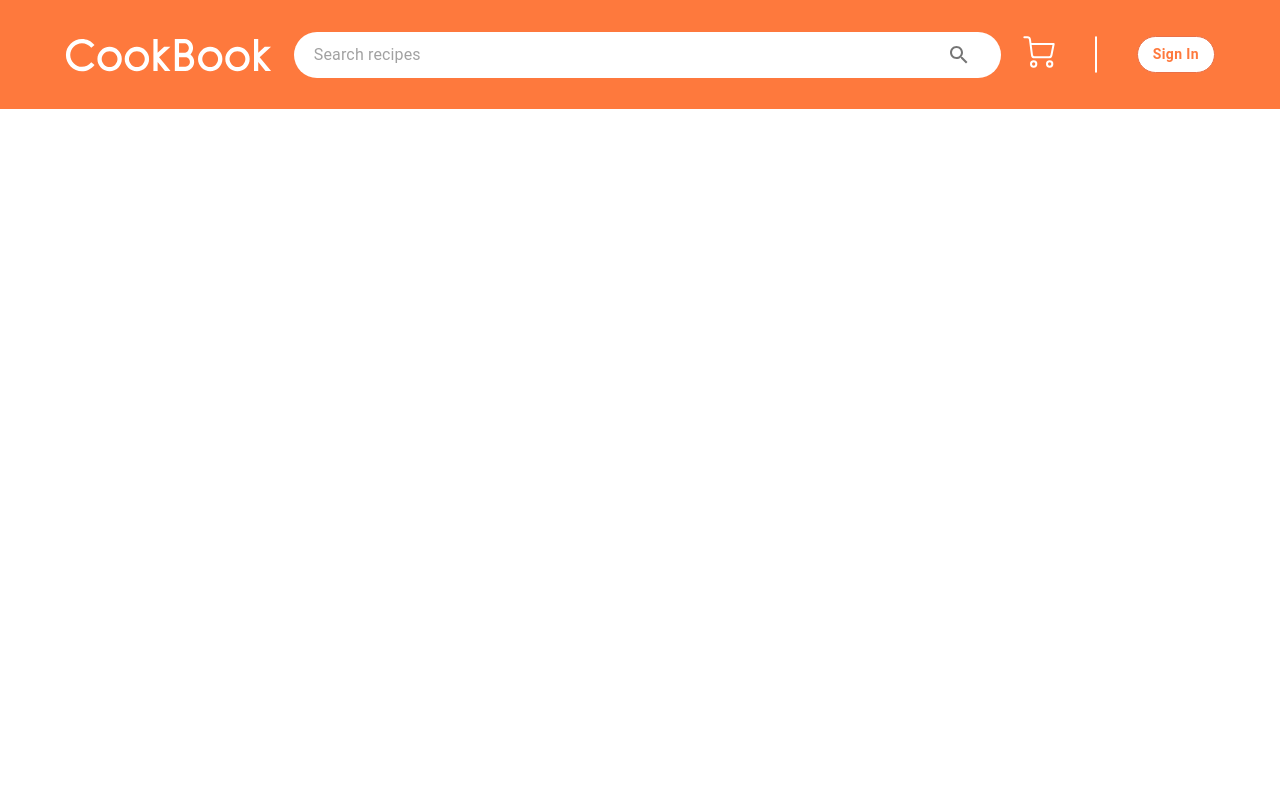
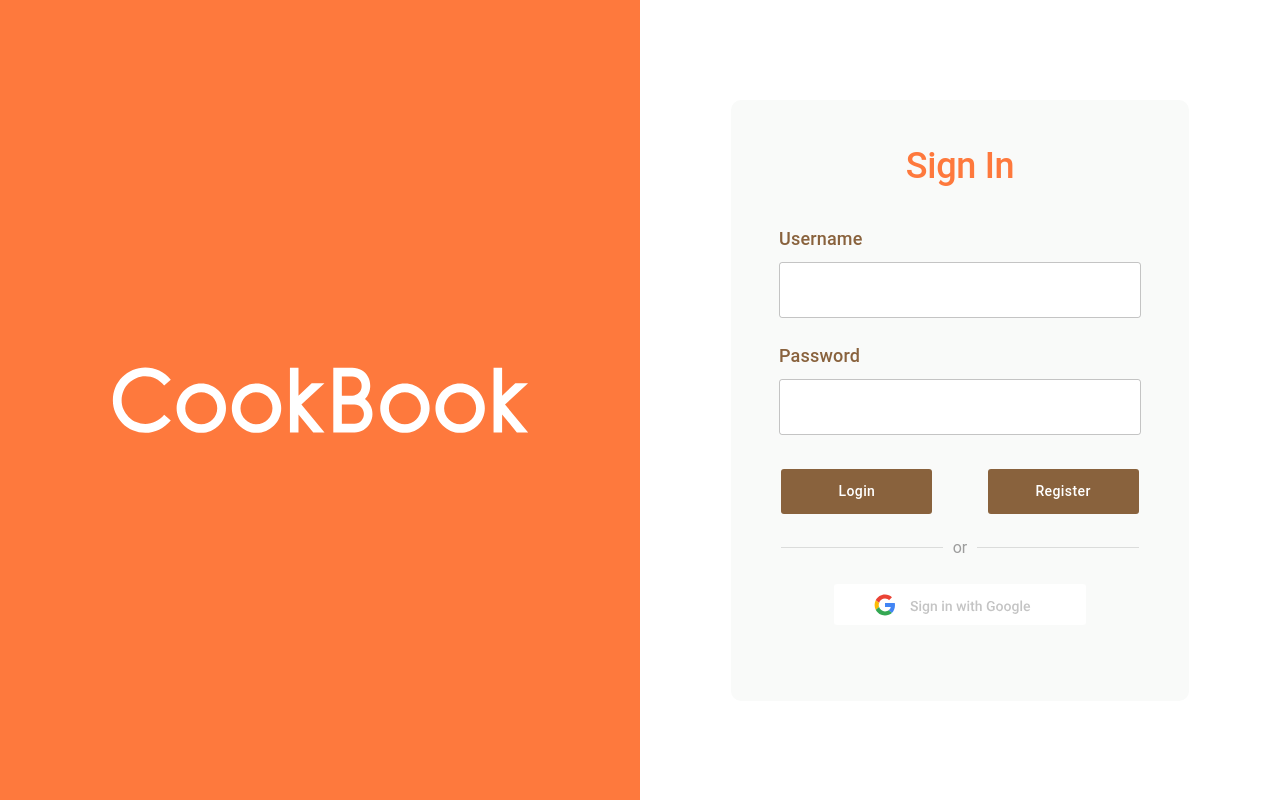
Before and after one commit to WWinarko/comp3900-CookBook, a React (Create React App) app in the folder frontend/cookbook/: page /login in a window 1280 px wide. Built offline with nearby package versions, Linux system fonts and the light colour scheme.

Commit message:
Completed Login UI

```diff
--- a/frontend/cookbook/src/App.jsx
+++ b/frontend/cookbook/src/App.jsx
@@ -6,12 +6,16 @@ import {
 } from 'react-router-dom';
 // import Home from './pages/Home.jsx';
 import Navbar from './components/Navbar';
+import Login from './pages/Login';
 
 function App() {
   return (
     <Router>
       <Switch>
-        <Route path="/">
+        <Route path="/login">
+          <Login />
+        </Route>
+        <Route exact path="/">
           <Navbar />
         </Route>
       </Switch>
--- /dev/null
+++ b/frontend/cookbook/src/components/CustomTextField.jsx
@@ -0,0 +1,47 @@
+/* eslint-disable react/prop-types */
+import React from "react";
+import { FormControl , FormLabel, OutlinedInput } from "@mui/material";
+// import { styled } from '@mui/material/styles';
+
+// const  = styled(Button)(() => ({
+//   background: '#F9FAF9',
+//   color: '#FE793D',
+//   border: '1px solid #E97048',
+//   borderRadius: '20px',
+//   backgroundColor: '#FFFFFF',
+//   '&:hover': {
+//     backgroundColor: '#FFFFFF',
+//   },
+//   textTransform: 'none',
+//   fontsize: '18px',
+//   fontWeight: 'bold',
+// }));
+
+// font-family: Roboto;
+// font-style: normal;
+// font-weight: 500;
+// font-size: 18px;
+// line-height: 21px;
+// /* identical to box height */
+
+// color: #89623D;
+
+
+
+
+function CustomTextField(props) {
+  const {id, name, value, setValue, width} = props;
+
+  const handleChange = (event) => {
+    setValue(event.target.value);
+  };
+
+  return (
+    <FormControl sx={{marginTop: '15px'}}>
+        <FormLabel component="legend" sx={{ color: '#89623D', fontSize: '18px', fontWeight: '500' }}>{name}</FormLabel>
+        <OutlinedInput id={id} value={value} onChange={handleChange} sx={{borderRadius: '3px', width: width, margin: '10px 0', backgroundColor:'#ffffff', color: '#000000'}}/>
+    </FormControl>
+  )
+}
+
+export default CustomTextField;
--- /dev/null
+++ b/frontend/cookbook/src/components/LoginForm.jsx
@@ -0,0 +1,68 @@
+import React, {useState} from "react";
+import { FormControl, Stack, Typography, Divider } from "@mui/material";
+import { createTheme, ThemeProvider } from '@mui/material/styles';
+import { styled } from '@mui/system';
+
+import CustomTextField from "./CustomTextField";
+import SquareButton from "./SquareButton";
+import {ReactComponent as GoogleAccount} from '../assets/google-account.svg';
+
+const SignIn = styled(Typography)({
+  fontWeight: '500',
+  fontSize: '36px',
+  lineHeight: '42px',
+  color: '#FE793D',
+  paddingTop: '10%',
+});
+
+const theme = createTheme({
+  components: {
+    // Name of the component
+    MuiDivider: {
+      styleOverrides: {
+        // Name of the slot
+        root: {
+          ":before, :after": {
+            top: '0',
+          },
+        },
+      },
+    },
+  },
+});
+
+
+function LoginForm() {
+  const [username, setUsername] = useState('');
+  const [password, setPassword] = useState('');
+  return (
+    <Stack
+      direction="column"
+      justifyContent="flex-start"
+      alignItems="center"
+      sx={{ background: '#F9FAF9', borderRadius: '10px', width: '458px', height: '601px' }}
+      spacing={3}
+    >
+      <SignIn component="h1" variant="h2" align="center">Sign In</SignIn>
+      <FormControl>
+        <CustomTextField id="username" name="Username" value={username} setValue={setUsername}  width="362px"/>
+        <CustomTextField id="password" name="Password" value={password} setValue={setPassword}  width="362px"/>
+      </FormControl>
+      <Stack
+        direction="row"
+        justifyContent="space-between"
+        alignItems="center"
+        sx={{width: '78%'}}
+      >
+        <SquareButton name="Login" />
+        <SquareButton name="Register" />
+      </Stack>
+      <ThemeProvider theme={theme}>
+        <Divider variant="middle" sx={{color: '#9D9D9D', width: '78%'}}>or</Divider>
+      </ThemeProvider>
+      <GoogleAccount />
+    </Stack>
+  )
+}
+
+export default LoginForm;
--- /dev/null
+++ b/frontend/cookbook/src/components/SquareButton.jsx
@@ -0,0 +1,29 @@
+/* eslint-disable react/prop-types */
+import React from 'react';
+import Button from '@mui/material/Button';
+import { styled } from '@mui/material/styles';
+
+const SignInButton = styled(Button)(() => ({
+  backgroundColor: '#89623D',
+  color: "#ffffff",
+  borderRadius: '3px',
+  border: 'none',
+  width: '151px',
+  height: '45px',
+  '&:hover': {
+    backgroundColor: '#89623D',
+  },
+  textTransform: 'none',
+  fontsize: '18px',
+  fontWeight: '500',
+}));
+
+function RoundButton({ name }) {
+  return (
+    <SignInButton variant= "outlined">
+      {name}
+    </SignInButton>
+  );
+}
+
+export default RoundButton;
--- /dev/null
+++ b/frontend/cookbook/src/pages/Login.jsx
@@ -0,0 +1,34 @@
+import React from 'react';
+import { Stack } from '@mui/material';
+
+import {ReactComponent as ReactLogo} from '../assets/CookBook.svg';
+import LoginForm from '../components/LoginForm';
+
+function Login() {
+  return (
+    <>
+      <Stack
+        direction="row"
+        spacing={0}
+        sx={{ width: '100%', height: '100vh' }}
+      >
+        <Stack
+          justifyContent="center"
+          alignItems="center"
+          sx={{ backgroundColor: '#FE793D', width: '50%', height: '100%',}}
+        >
+          <ReactLogo width="419px" height="96px"/>
+        </Stack>
+        <Stack
+          justifyContent="center"
+          alignItems="center"
+          sx={{ backgroundColor: '#FFFFFF', width: '50%', height: '100%',}}
+        >
+          <LoginForm />
+        </Stack>
+      </Stack>
+    </>
+  )
+}
+
+export default Login;
```
Also changed, not shown: frontend/cookbook/src/assets/google-account.svg (added).
